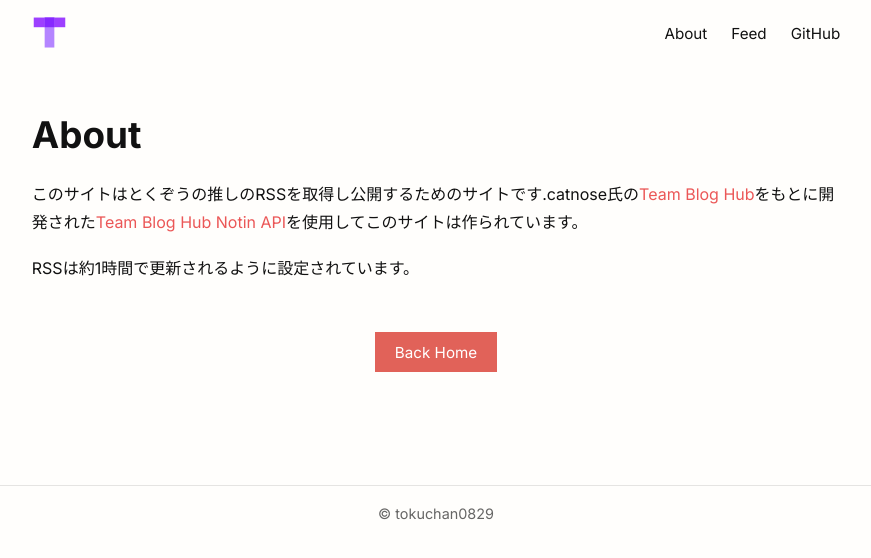
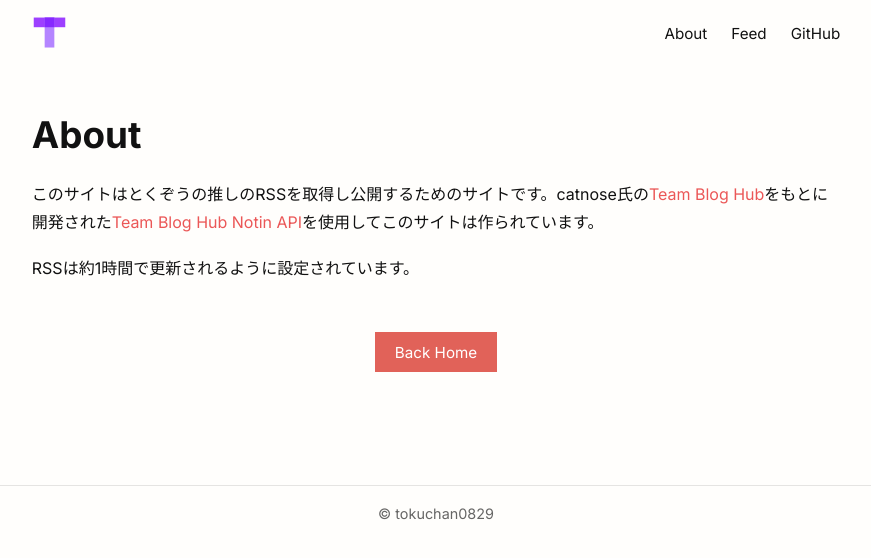
Before and after one commit to tokuzou0829/futon-RSS, a Next.js app: page /about in a window 1280 px wide. Shown: the top 558 px of the page, without its empty margins (204-1075 px from the left). Built offline with nearby package versions, Linux system fonts and the light colour scheme.

Commit message:
Update about.tsx

```diff
--- a/src/pages/about.tsx
+++ b/src/pages/about.tsx
@@ -12,7 +12,7 @@ const Page: NextPage = () => {
           <h1 className="about__title">About</h1>
           <div className="about__body">
             <p>
-              このサイトはとくぞうの推しのRSSを取得し公開するためのサイトです.catnose氏の
+              このサイトはとくぞうの推しのRSSを取得し公開するためのサイトです。catnose氏の
               <a href="https://github.com/catnose99/team-blog-hub">
                 Team Blog Hub
               </a>
```
